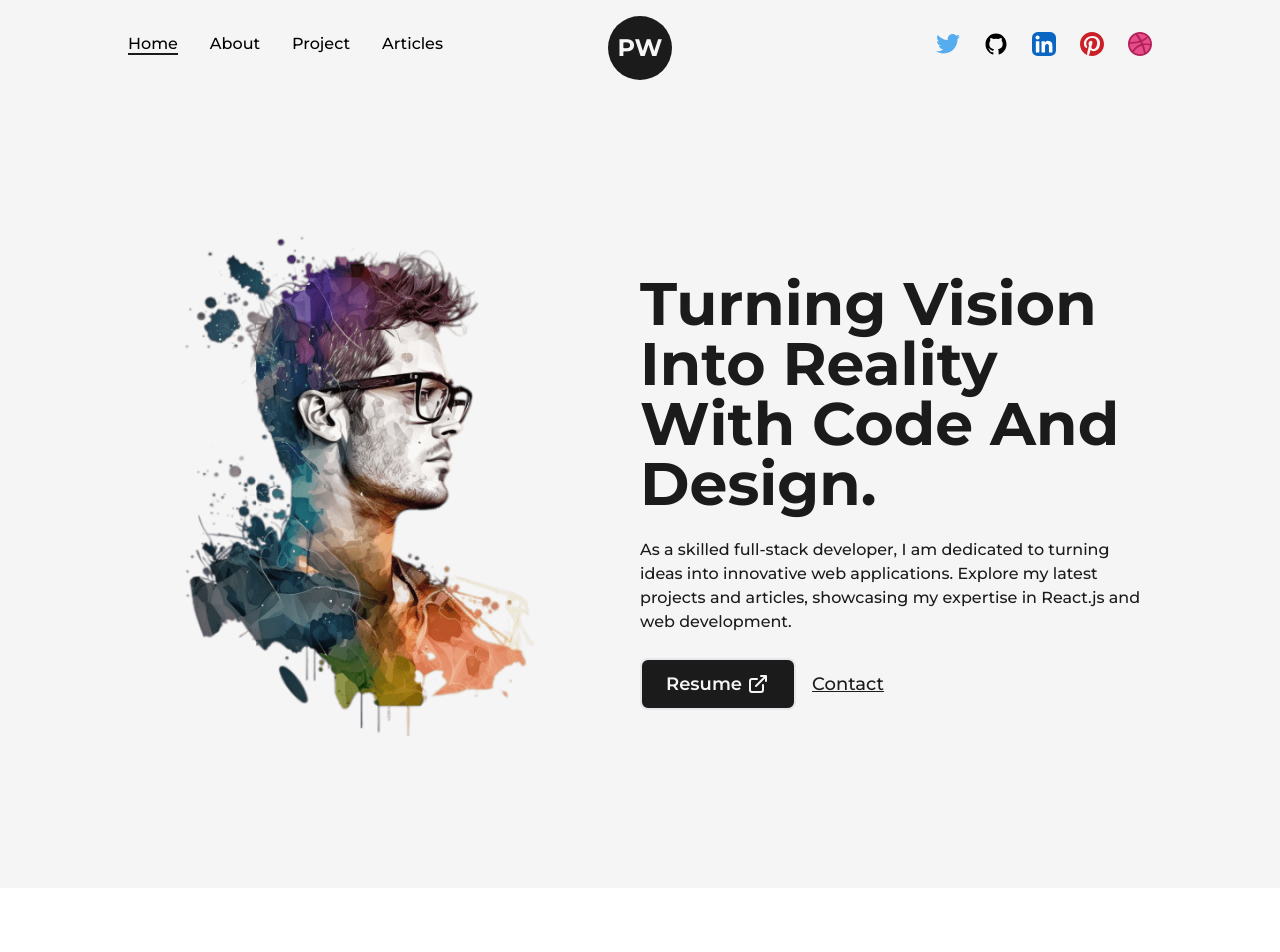
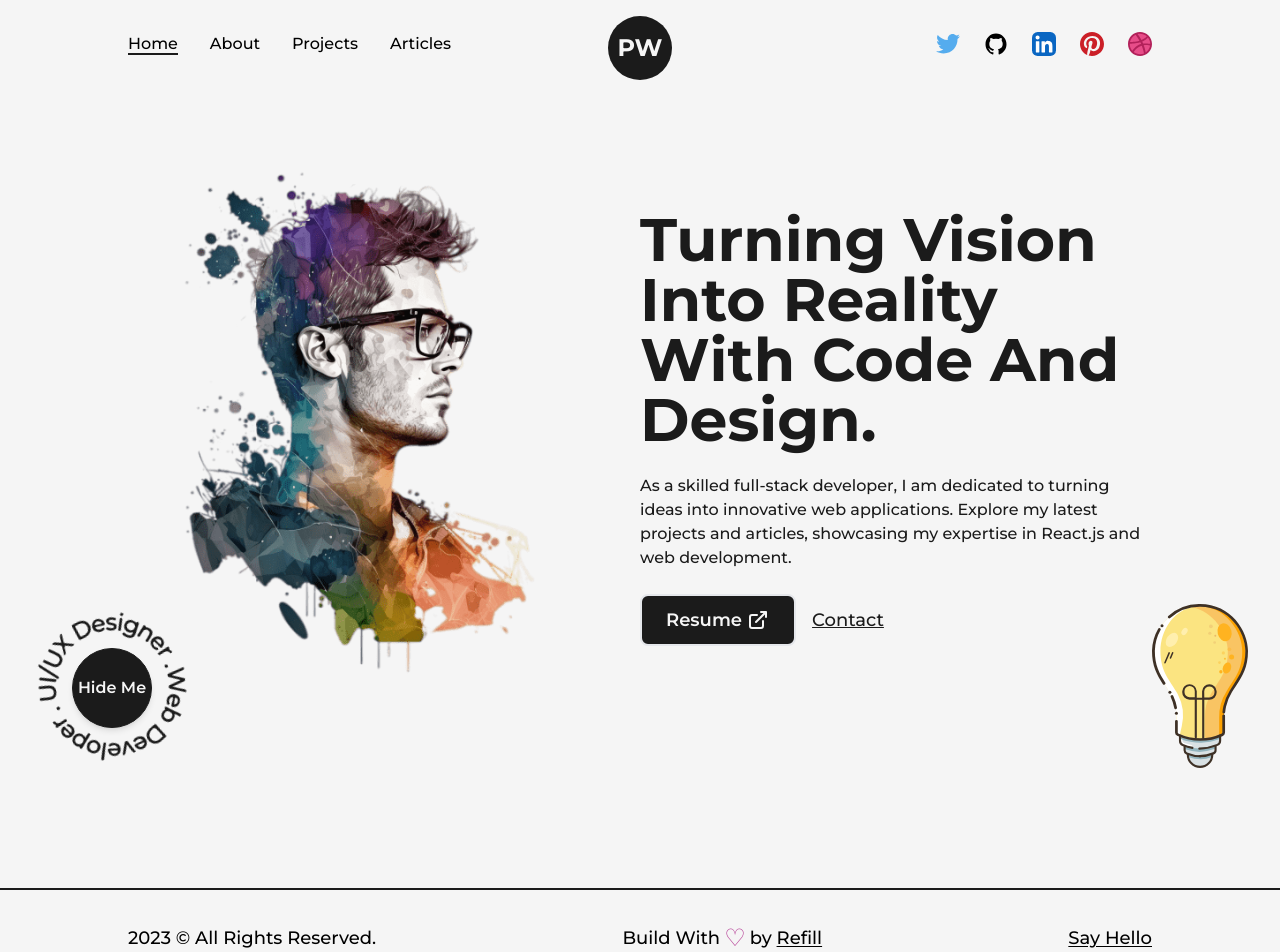
Before and after one commit to MumAroi/nexjs-portfolio, a Next.js app: page / in a window 1280 px wide. Shown: the top 952 px of the page. Before the commit the page ends 888 px from the top, so only its background shows below. Built offline with nearby package versions, Linux system fonts and the light colour scheme.

Commit message:
feat: ✨ footer

```diff
--- a/src/app/layout.tsx
+++ b/src/app/layout.tsx
@@ -2,8 +2,9 @@ import NavBar from "@/components/NavBar";
 import "./globals.css";
 import type { Metadata } from "next";
 import { Montserrat } from "next/font/google";
+import Footer from "@/components/Footer";
 
-const montserrat = Montserrat({ subsets: ["latin"] });
+const montserrat = Montserrat({ subsets: ["latin"], variable: "--font-mont" });
 
 export const metadata: Metadata = {
 	title: "Create Next App",
@@ -16,6 +17,7 @@ export const metadata: Metadata = {
 		icon: "/favicon.ico",
 	},
 };
+// BlinkMacSystemFont, Roboto, "Noto Color Emoji"
 
 export default function RootLayout({
 	children,
@@ -24,12 +26,13 @@ export default function RootLayout({
 }) {
 	return (
 		<html lang="en">
-			<body className={`${montserrat.className}`}>
+			<body className={`${montserrat.variable} font-mont`}>
 				<div className="bg-light w-full min-h-screen h-full">
 					<NavBar />
 					<div className="flex min-h-screen items-center text-dark">
 						{children}
 					</div>
+					<Footer />
 				</div>
 			</body>
 		</html>
--- a/src/app/page.tsx
+++ b/src/app/page.tsx
@@ -1,19 +1,19 @@
 import AnimateText from "@/components/AnimateText";
+import HierMe from "@/components/HierMe";
 import { LinkArrow } from "@/components/Icon";
 import Image from "next/image";
 import Link from "next/link";
 
 export default function Home() {
 	return (
-		<div className="z-0 inline-block h-full w-full bg-light p-32">
+		<div className="z-0 inline-block h-full w-full bg-light p-32 !pt-0">
 			<div className="flex w-full items-start justify-between">
 				<div className="w-1/2">
 					<Image
 						src="/images/profile/developer-pic-1.png"
-						width="0"
-						height="0"
+						width="580"
+						height="580"
 						sizes="100vw"
-						// fill
 						alt="CodeBuck"
 						className="w-full h-auto"
 					/>
@@ -47,6 +47,18 @@ export default function Home() {
 					</div>
 				</div>
 			</div>
+			<HierMe />
+			<div className="absolute right-8 bottom-8 inline-block w-24">
+				<Image
+					src="/images/svgs/miscellaneous_icons_1.svg"
+					alt="images"
+					loading="lazy"
+					width="38"
+					height="65"
+					sizes="100vw"
+					className="h-auto w-full"
+				/>
+			</div>
 		</div>
 	);
 }
--- /dev/null
+++ b/src/components/Footer.tsx
@@ -0,0 +1,25 @@
+import Link from "next/link";
+import React from "react";
+
+type Props = {};
+
+function Footer(props: Props) {
+	return (
+		<footer className="w-full border-t-2 border-solid border-dark font-medium text-lg">
+			<div className="z-0 h-full w-full bg-light p-32 py-8 flex items-center justify-between">
+				<span>{new Date().getFullYear()} &copy; All Rights Reserved. </span>
+				<div className="flex items-center">
+					Build With
+          <span className="text-primary text-2xl px-1">&#9825;</span>
+					by&nbsp;
+					<Link href="www.google.com" className="underline underline-offset-2">
+						Refill
+					</Link>
+				</div>
+				<Link href="/" target={"_blank"}  className="underline underline-offset-2">Say Hello</Link>
+			</div>
+		</footer>
+	);
+}
+
+export default Footer;
--- /dev/null
+++ b/src/components/HierMe.tsx
@@ -0,0 +1,23 @@
+import React from "react";
+import { CircularText } from "./Icon";
+import Link from "next/link";
+
+type Props = {};
+
+const HierMe = (props: Props) => {
+	return (
+		<div className="fixed left-4 bottom-4 flex items-center justify-center overflow-hidden">
+			<div className="w-48 h-auto flex items-center relative">
+				<CircularText className="fill-dark animate-spin-slow" />
+				<Link
+					href="paramas.wae.th@gmail.com"
+					className="flex items-center justify-center absolute left-1/2 top-1/2  -translate-x-1/2 -translate-y-1/2 bg-dark text-light  shadow-md border border-solid border-dark w-20 h-20 rounded-full font-semibold hover:bg-light hover:text-dark"
+				>
+					Hide Me
+				</Link>
+			</div>
+		</div>
+	);
+};
+
+export default HierMe;
--- a/src/components/NavBar.tsx
+++ b/src/components/NavBar.tsx
@@ -39,7 +39,7 @@ const NavBar = (props: Props) => {
 			<nav>
 				<CustomLink href="/" title="Home" className="mr-4" />
 				<CustomLink href="/about" title="About" className="mx-4" />
-				<CustomLink href="/project" title="Project" className="mx-4" />
+				<CustomLink href="/projects" title="Projects" className="mx-4" />
 				<CustomLink href="/articles" title="Articles" className="ml-4" />
 			</nav>
 
--- a/tailwind.config.ts
+++ b/tailwind.config.ts
@@ -1,4 +1,6 @@
 import type { Config } from "tailwindcss";
+
+import { fontFamily } from "tailwindcss/defaultTheme";
 
 const config: Config = {
 	content: [
@@ -8,12 +10,18 @@ const config: Config = {
 	],
 	theme: {
 		extend: {
+			fontFamily: {
+				mont: ["var(--font-mont)", ...fontFamily.sans],
+			},
 			colors: {
 				dark: "#1b1b1b",
 				light: "#f5f5f5",
 				primary: "#B63E96",
 				primaryDark: "#58E6D9",
 			},
+			animation: {
+				"spin-slow": "spin 8s linear infinite",
+			},
 		},
 	},
 	plugins: [],
```
